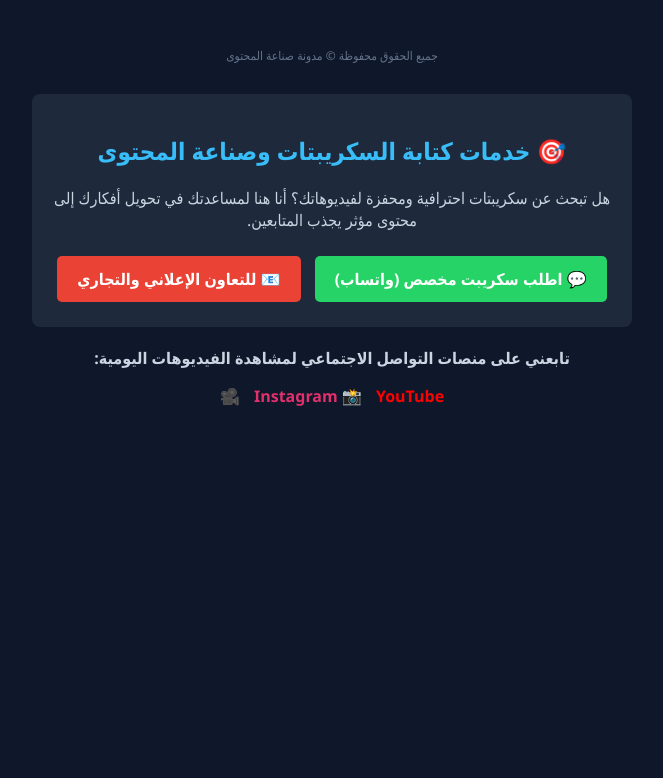
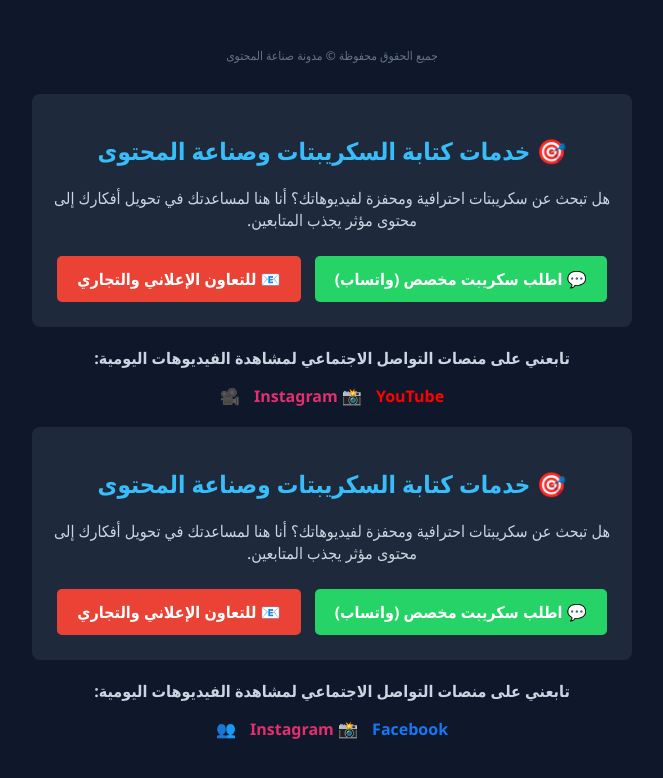
Before and after one commit to seddikboutarkha-dev/my-scripts, a plain HTML site: page index.html in a window 1280 px wide. Shown: the part 543-1321 px from the top of the page, without its empty margins (308-971 px from the left). Before the commit the page ends 1000 px from the top, so only its background shows below. Drawn offline with Linux system fonts and the light colour scheme.

Commit message:
Add content creation services section to index.html
Added a section for content creation services with contact options.

```diff
--- a/index.html
+++ b/index.html
@@ -163,3 +163,27 @@
     <a href="https://instagram.com/seddikboutarkha" target="_blank" style="color: #e1306c; margin: 0 10px; text-decoration: none; font-weight: bold;">Instagram 📸</a>
     <a href="https://youtube.com/@seddikboutarkha" target="_blank" style="color: #ff0000; margin: 0 10px; text-decoration: none; font-weight: bold;">YouTube 🎥</a>
 </div>
+<!-- قسم خدمات صناعة المحتوى والتواصل -->
+<section style="background-color: #1e293b; color: #ffffff; padding: 20px; border-radius: 8px; margin: 20px 0; text-align: center;">
+    <h2 style="color: #38bdf8;">🎯 خدمات كتابة السكريبتات وصناعة المحتوى</h2>
+    <p>هل تبحث عن سكريبتات احترافية ومحفزة لفيديوهاتك؟ أنا هنا لمساعدتك في تحويل أفكارك إلى محتوى مؤثر يجذب المتابعين.</p>
+
+    <div style="margin-top: 20px;">
+        <!-- زر الواتساب للخدمات المدفوعة -->
+        <a href="https://wa.me/212693314974" target="_blank" style="background-color: #25d366; color: white; padding: 12px 20px; text-decoration: none; border-radius: 5px; font-weight: bold; margin: 5px; display: inline-block;">
+            💬 اطلب سكريبت مخصص (واتساب)
+        </a>
+
+        <!-- زر الإيميل للتعاون الإعلاني -->
+        <a href="mailto:seddikboutarkha@gmail.com" style="background-color: #ea4335; color: white; padding: 12px 20px; text-decoration: none; border-radius: 5px; font-weight: bold; margin: 5px; display: inline-block;">
+            📧 للتعاون الإعلاني والتجاري
+        </a>
+    </div>
+</section>
+
+<!-- قسم متابعة الحسابات الرسمية -->
+<div style="text-align: center; margin: 20px 0;">
+    <p style="font-weight: bold;">تابعني على منصات التواصل الاجتماعي لمشاهدة الفيديوهات اليومية:</p>
+    <a href="https://www.instagram.com/sadik_boutarkha1?igsh=N2ViOTE1ZWR3dDlu" target="_blank" style="color: #e1306c; margin: 0 10px; text-decoration: none; font-weight: bold;">Instagram 📸</a>
+    <a href="https://www.facebook.com/seddikboutarkha" target="_blank" style="color: #1877f2; margin: 0 10px; text-decoration: none; font-weight: bold;">Facebook 👥</a>
+</div>
```
